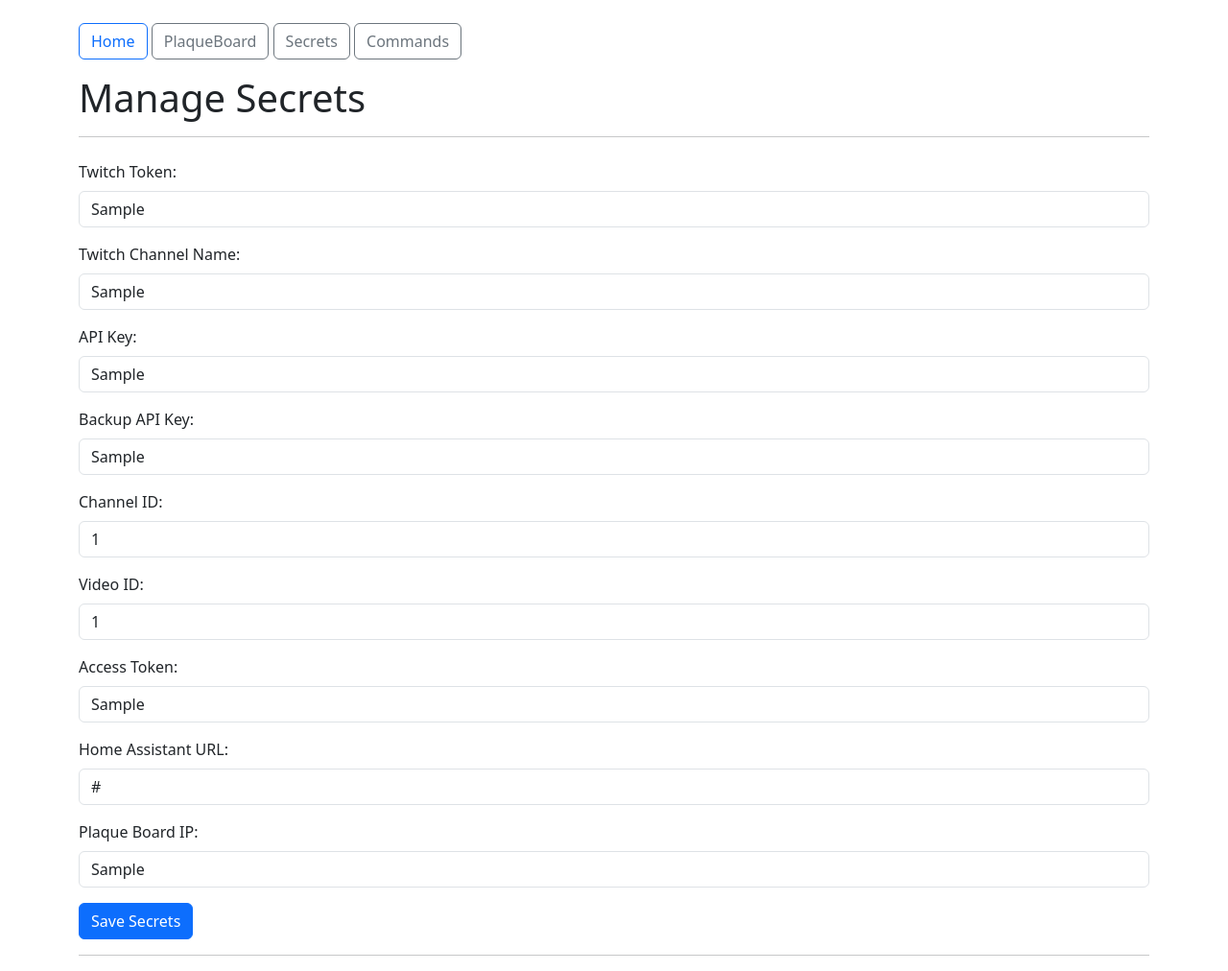
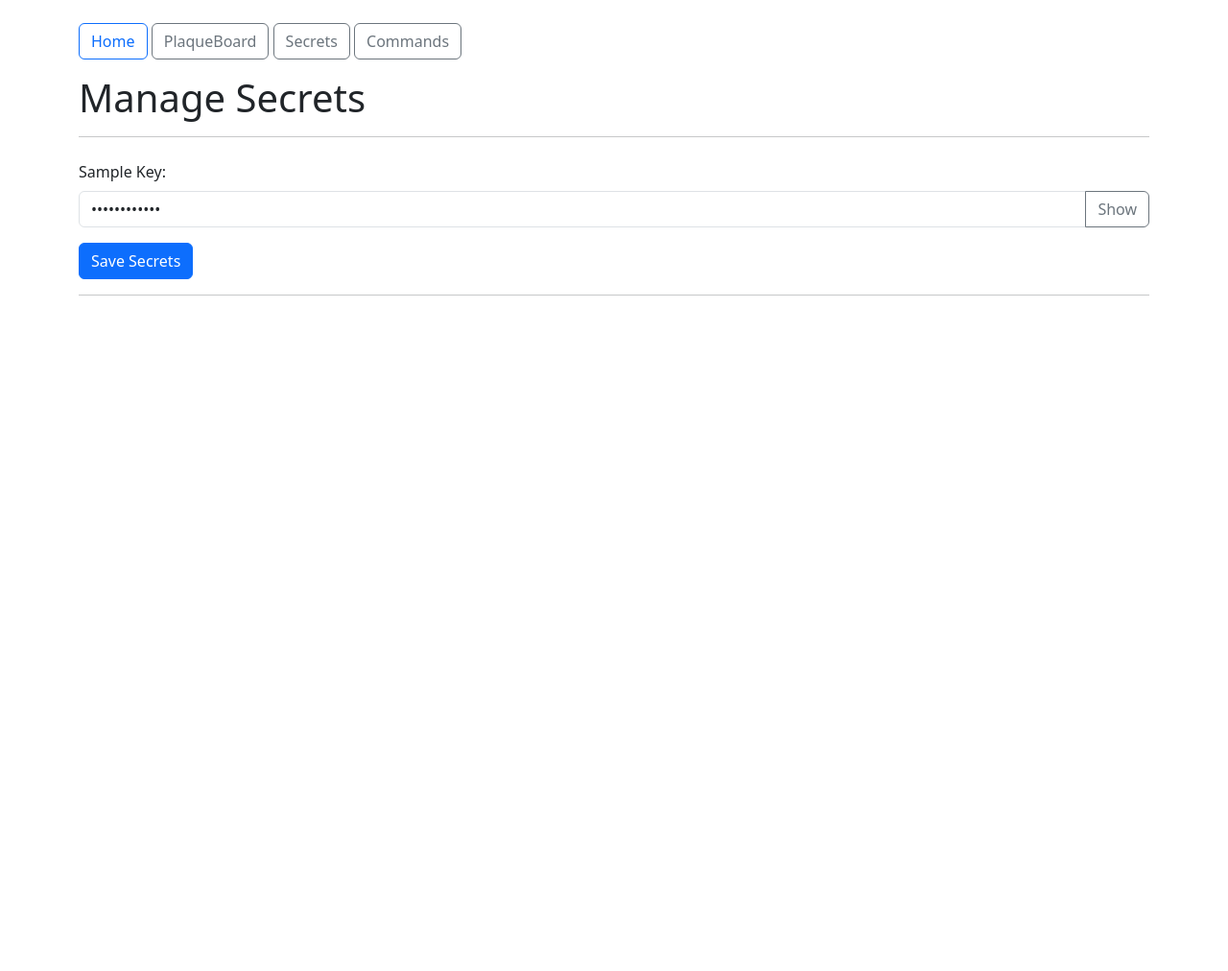
Before and after one commit to Prankhouz/YouTube_live_chat_Controler, a Flask app: template templates/manage_secrets.html in a window 1280 px wide. Shown: the whole page at 96% size. After the commit the page ends 308 px from the top, so only its background shows below. Run offline with Flask 3, Linux system fonts and the light colour scheme; the template is opened without the code that fills it: most values are stand-ins (such as "Sample title", 1, 10 or a date in 2020); parts of the project's set-up code (start-up, migrations or seed data) failed here and were passed over.

Commit message:
Removed duplicated board ip, and implemented secrets protection.

```diff
--- a/app.py
+++ b/app.py
@@ -80,7 +80,7 @@ def manage_secrets():
         secrets['video_id'] = request.form['video_id']
         secrets['access_token'] = request.form['access_token']
         secrets['ha_url'] = request.form['ha_url']
-        secrets['plaque_board_BOARD_IP'] = request.form['plaque_board_BOARD_IP']
+        secrets['board_ip'] = request.form['board_ip']
         save_secrets(secrets)
         return redirect(url_for('manage_secrets'))
 
--- a/templates/manage_secrets.html
+++ b/templates/manage_secrets.html
@@ -7,94 +7,46 @@
 </head>
 <body>
     <div class="container mt-4">
-        <!-- Button to trigger "Back to Home" -->
-        <a href="{{ url_for('index') }}" class="btn btn-outline-primary mb-3">
-            Home
-        </a>
-        <a href="{{ url_for('editor') }}" class="btn btn-outline-secondary mb-3">
-            PlaqueBoard
-        </a>
-        <a href="{{ url_for('manage_secrets') }}" class="btn btn-outline-secondary mb-3">
-            Secrets
-        </a>
-        <a href="{{ url_for('manage_commands') }}" class="btn btn-outline-secondary mb-3">
-            Commands
-        </a>
+        <a href="{{ url_for('index') }}" class="btn btn-outline-primary mb-3">Home</a>
+        <a href="{{ url_for('editor') }}" class="btn btn-outline-secondary mb-3">PlaqueBoard</a>
+        <a href="{{ url_for('manage_secrets') }}" class="btn btn-outline-secondary mb-3">Secrets</a>
+        <a href="{{ url_for('manage_commands') }}" class="btn btn-outline-secondary mb-3">Commands</a>
 
         <h1>Manage Secrets</h1>
         <hr>
 
-        <!-- Secrets Management Form -->
         <form method="post" class="form form-bordered mt-4" id="secretsForm">
+            {% for key, value in secrets.items() %}
             <div class="mb-3">
-                <label for="TWITCH_OAUTH_TOKEN" class="form-label">Twitch Token:</label>
-                <input type="text" id="TWITCH_OAUTH_TOKEN" name="TWITCH_OAUTH_TOKEN" value="{{ secrets['TWITCH_OAUTH_TOKEN'] }}" class="form-control" required>
+                <label for="{{ key }}" class="form-label">{{ key.replace('_', ' ').title() }}:</label>
+                <div class="input-group">
+                    <input type="password" id="{{ key }}" name="{{ key }}" value="{{ value }}" class="form-control" required>
+                    <button type="button" class="btn btn-outline-secondary toggle-visibility" data-target="{{ key }}">Show</button>
+                </div>
             </div>
-
-            <div class="mb-3">
-                <label for="TWITCH_CHANNEL" class="form-label">Twitch Channel Name:</label>
-                <input type="text" id="TWITCH_CHANNEL" name="TWITCH_CHANNEL" value="{{ secrets['TWITCH_CHANNEL'] }}" class="form-control" required>
-            </div>
-
-
-            <div class="mb-3">
-                <label for="api_key" class="form-label">API Key:</label>
-                <input type="text" id="api_key" name="api_key" value="{{ secrets['api_key'] }}" class="form-control" required>
-            </div>
-
-            <div class="mb-3">
-                <label for="api_key_backup" class="form-label">Backup API Key:</label>
-                <input type="text" id="api_key_backup" name="api_key_backup" value="{{ secrets['api_key_backup'] }}" class="form-control" required>
-            </div>
-
-            <div class="mb-3">
-                <label for="channel_id" class="form-label">Channel ID:</label>
-                <input type="text" id="channel_id" name="channel_id" value="{{ secrets['channel_id'] }}" class="form-control" required>
-            </div>
-
-            <div class="mb-3">
-                <label for="video_id" class="form-label">Video ID:</label>
-                <input type="text" id="video_id" name="video_id" value="{{ secrets['video_id'] }}" class="form-control" required>
-            </div>
-
-            <div class="mb-3">
-                <label for="access_token" class="form-label">Access Token:</label>
-                <input type="text" id="access_token" name="access_token" value="{{ secrets.get('access_token', '') }}" class="form-control" required>
-            </div>
-
-            <div class="mb-3">
-                <label for="ha_url" class="form-label">Home Assistant URL:</label>
-                <input type="text" id="ha_url" name="ha_url" value="{{ secrets['ha_url'] }}" class="form-control" required>
-            </div>
-
-            <div class="mb-3">
-                <label for="plaque_board_BOARD_IP" class="form-label">Plaque Board IP:</label>
-                <input type="text" id="plaque_board_BOARD_IP" name="plaque_board_BOARD_IP" value="{{ secrets['plaque_board_BOARD_IP'] }}" class="form-control" required>
-            </div>
-
+            {% endfor %}
             <button type="submit" class="btn btn-primary">Save Secrets</button>
             <span id="successMessage" class="text-success ms-3" style="display:none;">Successfully updated</span>
         </form>
 
         <hr>
-
     </div>
 
     <script>
-        // jQuery to show the success message and hide it after 5 seconds
         $(document).ready(function() {
-            $("#secretsForm").on("submit", function(event) {
-                //event.preventDefault(); // Prevent the form from submitting normally
-
-                // Show success message
+            $("#secretsForm").on("submit", function() {
                 $("#successMessage").show();
-
-                // Hide the success message after 5 seconds
                 setTimeout(function() {
                     $("#successMessage").fadeOut();
                 }, 5000);
-                //$(this).submit();
+            });
 
+            $(".toggle-visibility").click(function() {
+                var targetId = $(this).data("target");
+                var inputField = $("#" + targetId);
+                var type = inputField.attr("type") === "password" ? "text" : "password";
+                inputField.attr("type", type);
+                $(this).text(type === "password" ? "Show" : "Hide");
             });
         });
     </script>
```
